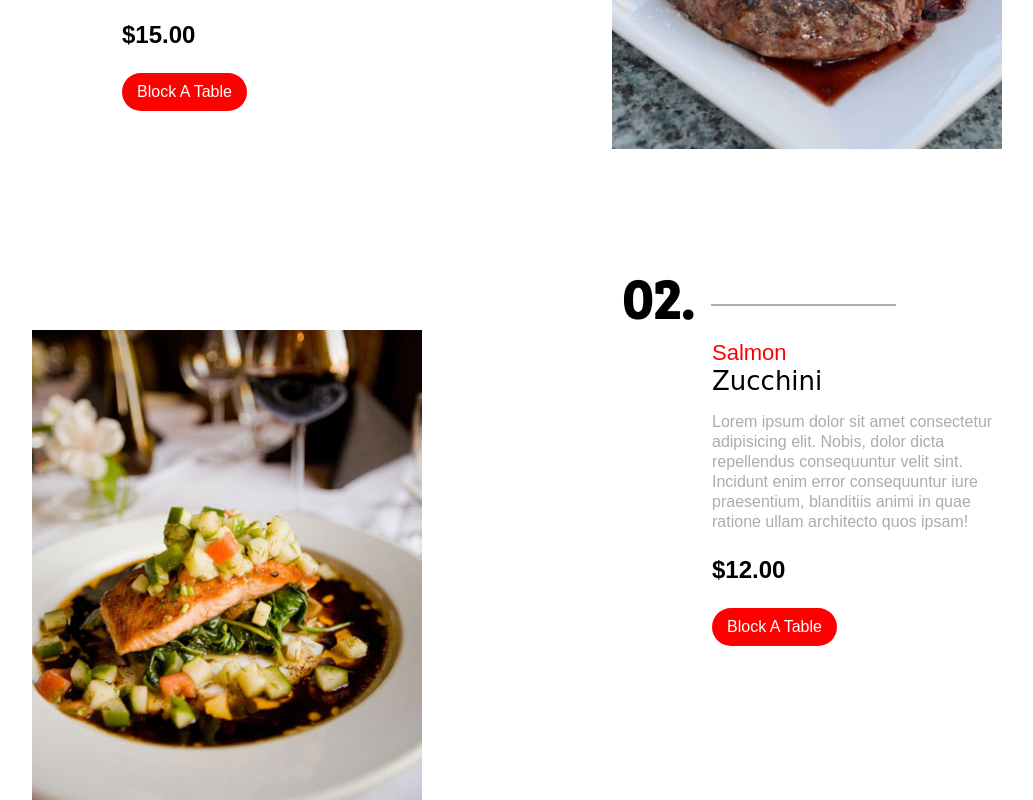
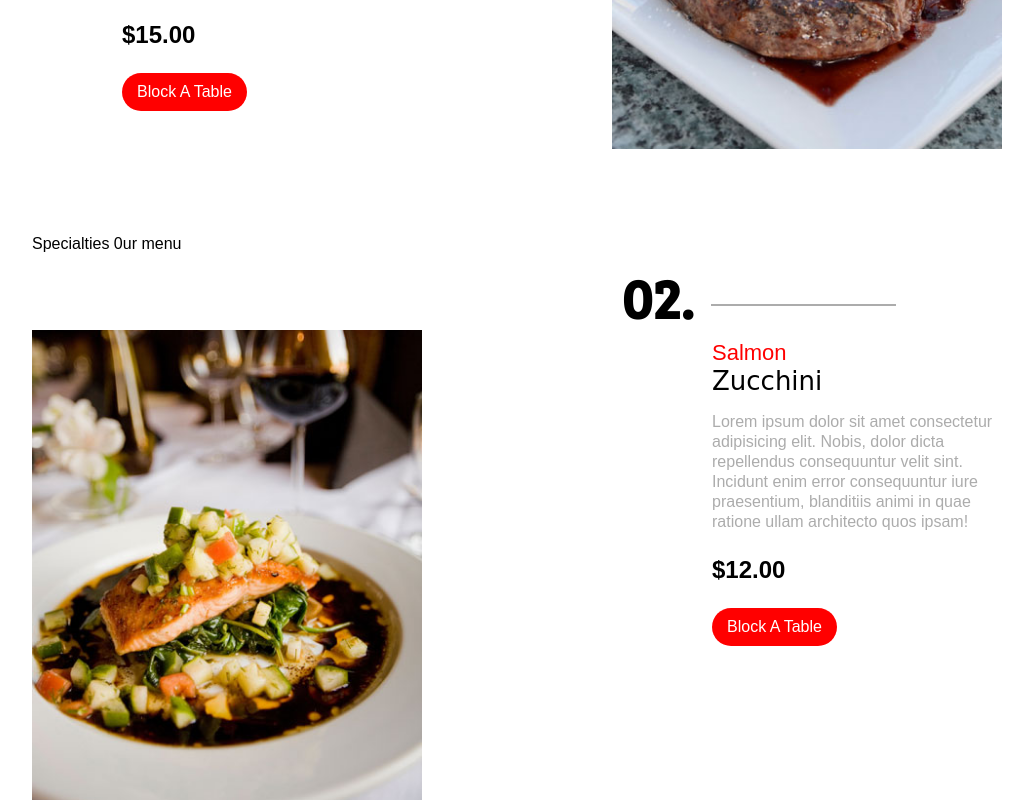
Before and after one commit to jaxongir11-IT/resto, a plain HTML site: page index.html in a window 1280 px wide. Shown: the part 2073-2873 px from the top of the page, without its empty margins (246-1279 px from the left). Drawn offline with nearby package versions, Linux system fonts and the light colour scheme; a web font is replaced by a local one.

Commit message:
Add Our Menu section to HTML structure

```diff
--- a/index.html
+++ b/index.html
@@ -180,6 +180,17 @@
         </section>
     </div>
     <!-- /Special Dishes section -->
+
+    <!-- Our Menu -->
+     <div class="container">
+        <section class="our-menu">
+            <div class="our-menu__nav">
+                <span class="our-menu__nav-1">Specialties</span>
+                <span class="our-menu__nav-2">0ur menu</span>
+            </div>
+        </section>
+     </div>
+    <!-- /Our Menu -->
 </body>
 
 </html>
```
